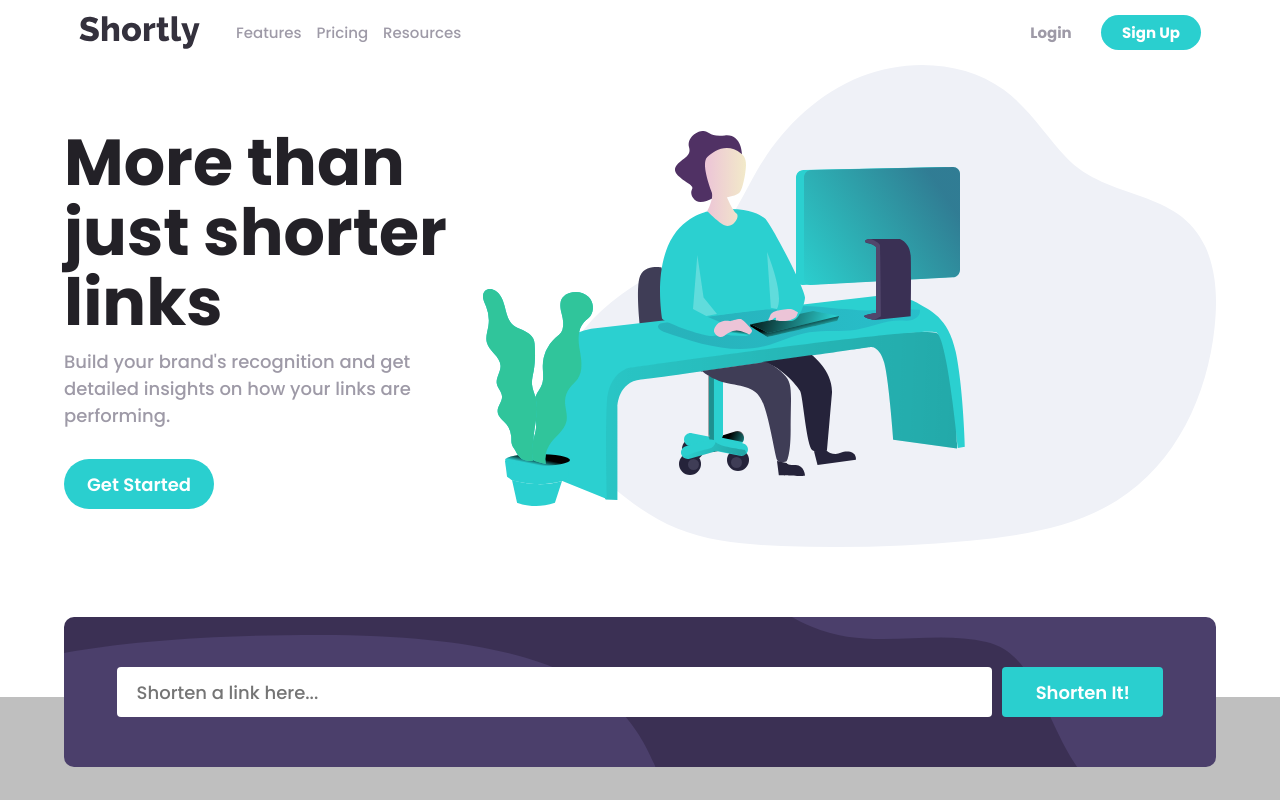
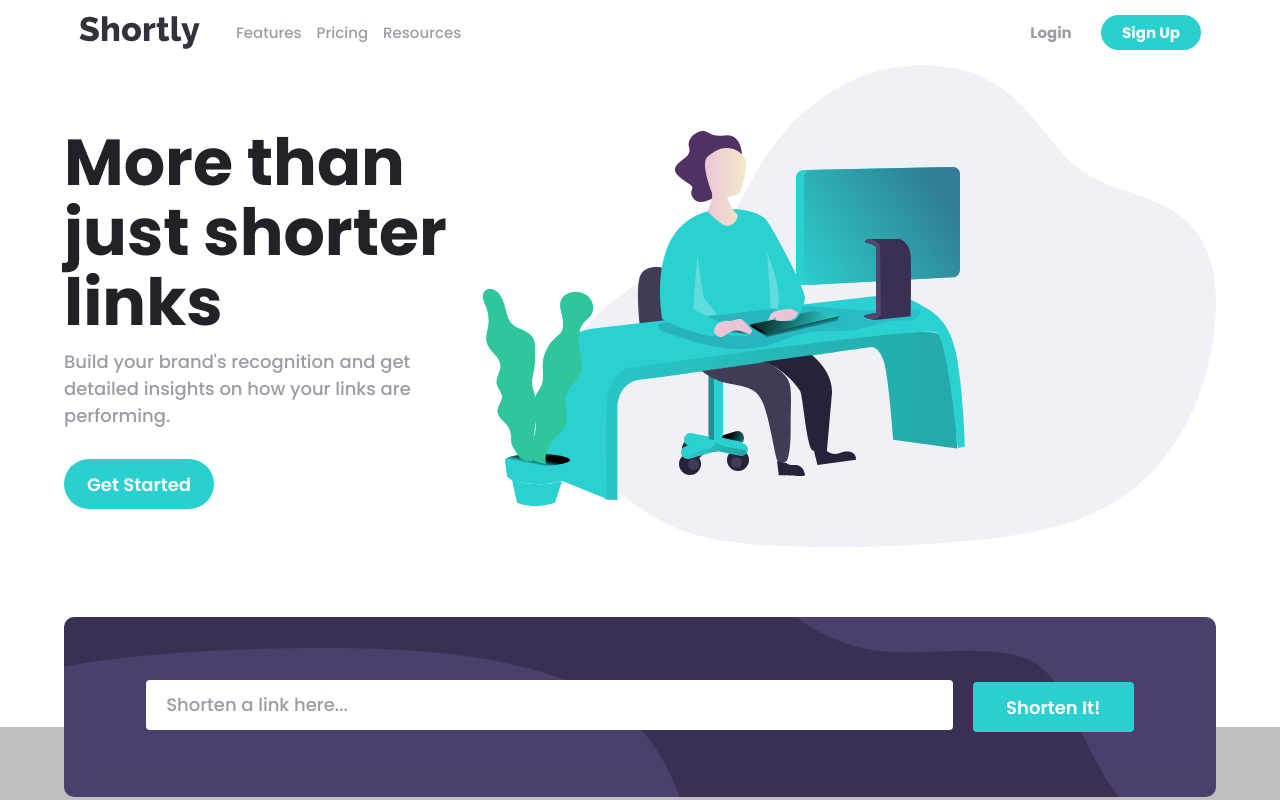
Before and after one commit to murilonicemento/shortly, a React (Vite) app: page / in a window 1280 px wide. Shown: the top 800 px of the page. Built offline with nearby package versions, Linux system fonts and the light colour scheme.

Commit message:
feat: consumo api

```diff
--- a/src/components/Input/index.jsx
+++ b/src/components/Input/index.jsx
@@ -1,19 +1,31 @@
 import { useState } from "react";
-import { Form, MyInput, Cards } from "./styled";
+import {
+  Form,
+  MyInput,
+  LinkInput,
+  ErrorMessage,
+  Cards,
+  Button,
+} from "./styled";
 import axios from "axios";
 
 export function Input() {
   const [longURL, setLongURL] = useState("");
   const [shortURL, setShortURL] = useState([]);
+  const [inputEmpty, setInputEmpty] = useState(false);
+  const [isCopied, setIsCopied] = useState(false);
 
   async function handleSubmit(event) {
     event.preventDefault();
+    if (longURL == "") {
+      setInputEmpty(true);
+      return;
+    }
     try {
       const response = await axios.get(
         `https://api.shrtco.de/v2/shorten?url=${longURL}/very/long/link.html`
       );
-      let arr = [...response.data.result.full_short_link].join("");
-      setShortURL([arr]);
+      setShortURL([response.data.result.full_short_link]);
     } catch (error) {
       console.error(error);
     }
@@ -22,21 +34,32 @@ export function Input() {
   return (
     <Form onSubmit={handleSubmit}>
       <MyInput>
-        <input
-          onChange={(event) => setLongURL(event.target.value)}
-          value={longURL}
-          type="text"
-          placeholder="Shorten a link here..."
-        />
-        {/* <p>Please add a link</p> */}
-        <button>Shorten It!</button>
+        <div>
+          <LinkInput
+            onChange={(event) => setLongURL(event.target.value)}
+            value={longURL}
+            isEmpty={inputEmpty}
+            type="text"
+            placeholder="Shorten a link here..."
+          />
+          <ErrorMessage isEmpty={inputEmpty}>Please add a link</ErrorMessage>
+        </div>
+        <button type="submit">Shorten It!</button>
       </MyInput>
       {shortURL.map((url, index) => (
         <Cards key={index}>
           <p>{longURL}</p>
           <hr />
-          <p>{url}</p>
-          <button type="button">Copy</button>
+          <div>
+            <a href={url}>{url}</a>
+            <Button
+              type="button"
+              onClick={() => setIsCopied(true)}
+              copied={isCopied}
+            >
+              {isCopied ? "Copied!" : "Copy"}
+            </Button>
+          </div>
         </Cards>
       ))}
     </Form>
--- a/src/components/Input/styled.jsx
+++ b/src/components/Input/styled.jsx
@@ -7,12 +7,12 @@ export const Form = styled.form``;
 
 export const MyInput = styled.section`
   width: 90%;
-  height: 150px;
+  height: 180px;
   display: flex;
   flex-direction: column;
   align-items: center;
   justify-content: center;
-  gap: 10px;
+  gap: 20px;
   margin: 70px auto 0 auto;
   background-color: ${colors.statisticsCircle};
   background-image: url(${bgShortenMobile});
@@ -22,13 +22,8 @@ export const MyInput = styled.section`
   position: relative;
   z-index: 1;
 
-  input {
+  div {
     width: 90%;
-    height: 50px;
-    font-weight: 500;
-    padding: 20px;
-    border-radius: 4px;
-    color: ${colors.text};
   }
 
   button {
@@ -47,14 +42,42 @@ export const MyInput = styled.section`
     background-position: left;
     background-size: cover;
 
-    input {
-      width: 76%;
+    div {
+      width: 70%;
     }
 
     button {
       width: 14%;
     }
   }
+`;
+
+export const LinkInput = styled.input`
+  width: 100%;
+  height: 50px;
+  margin-bottom: 5px;
+  font-weight: 500;
+  padding: 20px;
+  border: ${(props) => (props.isEmpty ? "2px solid #F74E4E " : "none")};
+  border-radius: 4px;
+  color: ${colors.text};
+
+  ::placeholder {
+    color: ${(props) => (props.isEmpty ? "#F74E4E " : colors.text)};
+  }
+
+  @media (min-width: 800px) {
+    width: 100%;
+  }
+`;
+
+export const ErrorMessage = styled.p`
+  display: ${(props) => (props.isEmpty ? "flex" : "none")};
+  font-size: 13px;
+  font-weight: 400;
+  font-style: italic;
+  color: #f74e4e;
+  position: absolute;
 `;
 
 export const Cards = styled.div`
@@ -72,13 +95,28 @@ export const Cards = styled.div`
   p {
     margin-left: 20px;
     font-weight: 500;
+    color: ${colors.title};
+  }
 
-    &:nth-child(1) {
-      color: ${colors.title};
+  div {
+    width: 90%;
+    margin: auto;
+
+    a {
+      text-decoration: none;
+      font-weight: 500;
+      color: ${colors.button};
     }
 
-    &:nth-child(3) {
-      color: ${colors.button};
+    button {
+      width: 100%;
+      height: 50px;
+      background-color: ${colors.button};
+      margin-top: 15px;
+      font-weight: 600;
+      color: #fff;
+      border-radius: 4px;
+      cursor: pointer;
     }
   }
 
@@ -87,14 +125,30 @@ export const Cards = styled.div`
     opacity: 0.5;
   }
 
-  button {
-    width: 90%;
-    height: 50px;
-    background-color: ${colors.button};
-    margin: auto;
-    font-weight: 600;
-    color: #fff;
-    border-radius: 4px;
-    cursor: pointer;
+  @media (min-width: 800px) {
+    flex-direction: row;
+    align-items: center;
+    justify-content: space-between;
+
+    hr {
+      display: none;
+    }
+
+    div {
+      width: 30%;
+      display: flex;
+      align-items: center;
+      gap: 25px;
+      margin-right: 20px;
+
+      button {
+        margin: 0;
+      }
+    }
   }
 `;
+
+export const Button = styled.button`
+  background-color: ${(props) =>
+    props.copied ? colors.statisticsCircle : colors.button};
+`;
```
